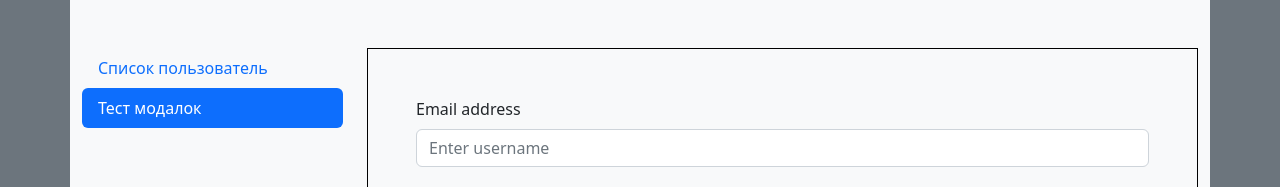
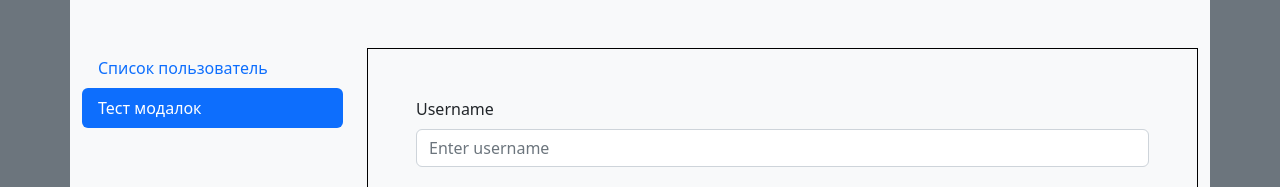
Before and after one commit to NikitaMelanin/badoo, a React (Create React App) app: page /admin in a window 1280 px wide. Both pictures are taken after a click on the tab "Тест модалок". Shown: the top 187 px of the page. Built offline with nearby package versions, Linux system fonts and the light colour scheme; no server answers.

Commit message:
add info

```diff
--- a/src/authControl/login/Login.jsx
+++ b/src/authControl/login/Login.jsx
@@ -7,8 +7,8 @@ export function Login() {
         <div>
             <Form>
                 <Form.Group className="mb-3" controlId="formBasicEmail">
-                    <Form.Label>Email address</Form.Label>
-                    <Form.Control type="email" placeholder="Enter username" />
+                    <Form.Label>Username</Form.Label>
+                    <Form.Control type="text" placeholder="Enter username" />
                 </Form.Group>
 
                 <Form.Group className="mb-3" controlId="formBasicPassword">
```
